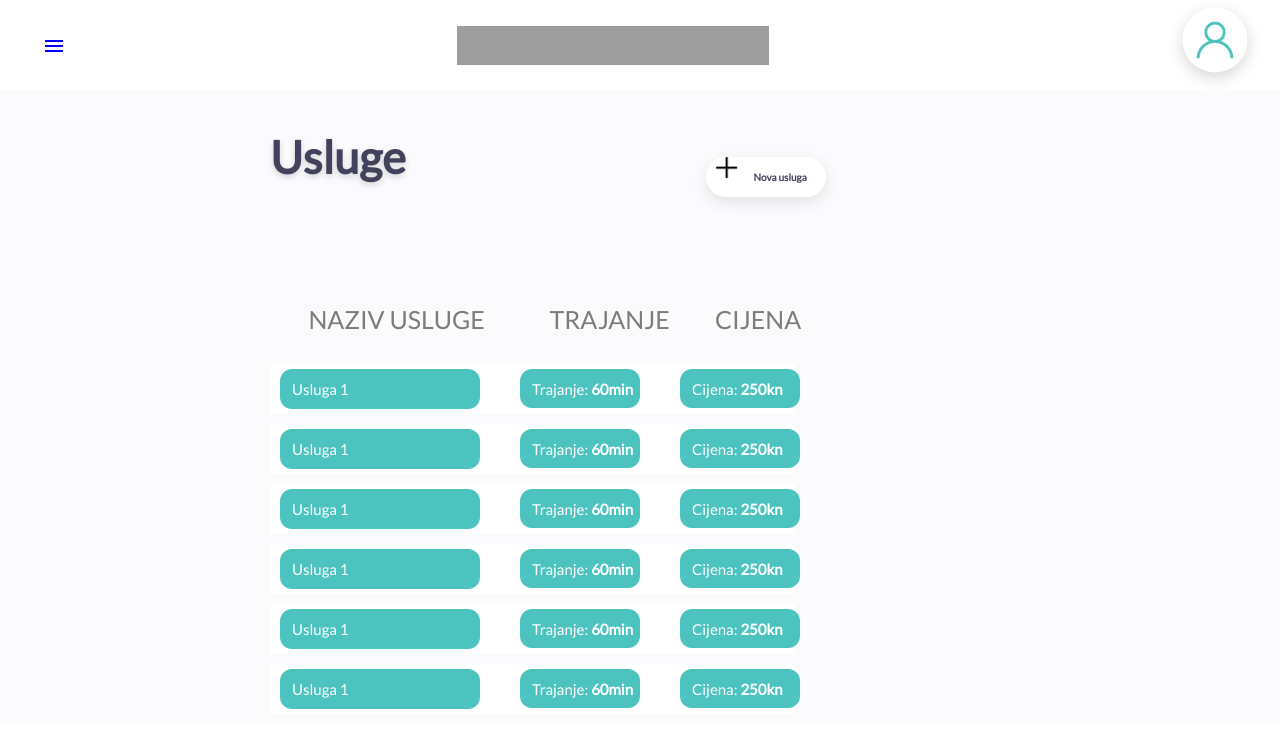
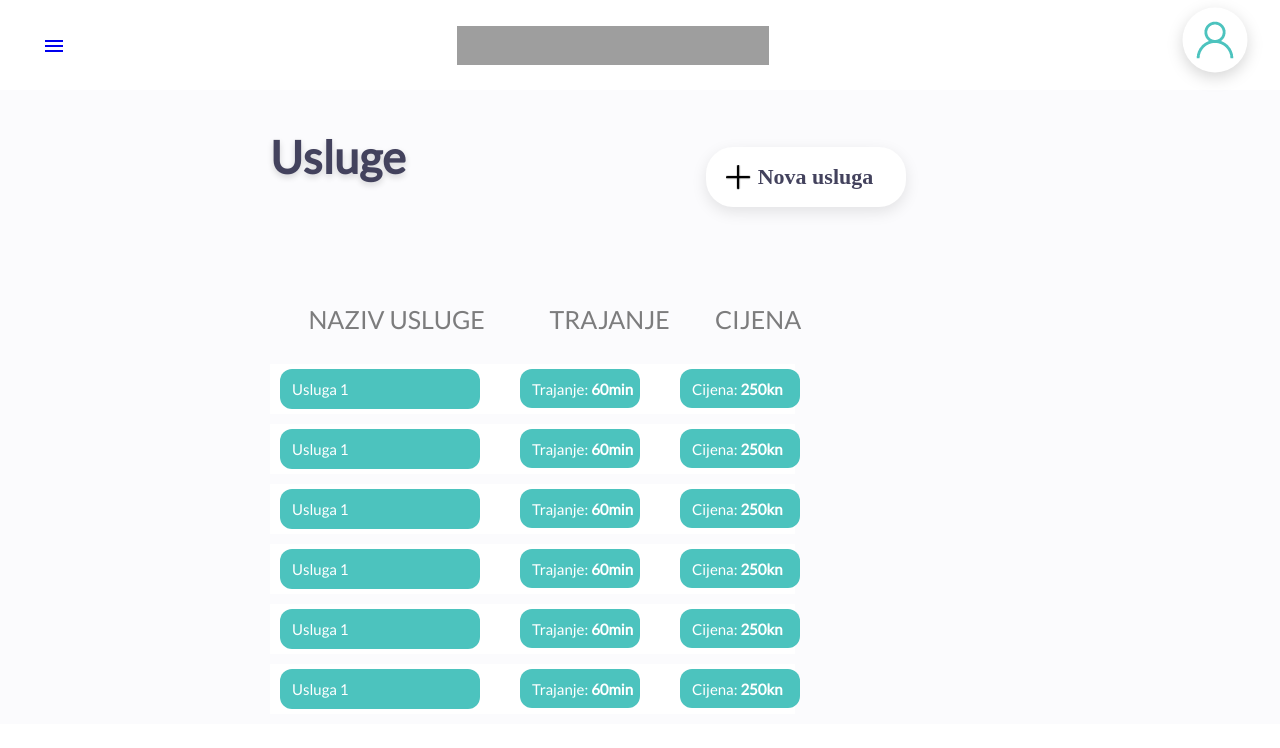
Before and after one commit to kuveeee/zavrsni-rad-kinetic-frontend, a React (Create React App) app: page /usluge in a window 1280 px wide. Shown: the top 748 px of the page. Built offline with nearby package versions, Linux system fonts and the light colour scheme; grey boxes are pictures that could not be loaded; the HTML template or start-up script is replaced by a standard one.

Commit message:
Changed margins on Dashboard. Fixed button on Usluge
Changed margins on Dashboard between cards.

```diff
--- a/src/assets/styles/Dashboard.css
+++ b/src/assets/styles/Dashboard.css
@@ -49,8 +49,8 @@
     line-height: 30px;
     text-align: left;
     color: #43425d;
-    margin-right: 70px;
-    margin-bottom: 70px;
+    margin-right: 100px;
+    margin-bottom: 100px;
     padding-top: 3px;
     padding-left: 20px;
 }
@@ -103,8 +103,8 @@
     line-height: 30px;
     text-align: left;
     color: #43425d;
-    margin-right: 70px;
-    margin-bottom: 70px;
+    margin-right: 100px;
+    margin-bottom: 100px;
     padding-top: 3px;
     padding-left: 20px;
 }
@@ -153,7 +153,7 @@
     color: #43425d;
     padding-top: 3px;
     padding-left: 20px;
-    margin-right: 184px;
+    margin-right: 215px;
 }
 
 .usluge:hover {
--- a/src/assets/styles/Usluge.css
+++ b/src/assets/styles/Usluge.css
@@ -15,28 +15,33 @@
     background: #FFFFFF 0% 0% no-repeat padding-box;
     box-shadow: 0px 5px 15px #0000001A;
     border-radius: 27px;
-    width: 120px;
-    height: 40px;
+    width: 200px;
+    height: 60px;
     align-self: center;
     display: table;
-    padding-left: 10px;
-    padding-right: 10px;
+    position: relative;
+    padding-left: 20px;
+    padding-right: 20px;
 }
 
 .nova_usluga img {
-    width: 22px;
-    height: 22px;
+    width: 25px;
+    height: 25px;
+    position: absolute;
+    top: 0;
+    bottom: 0;
+    margin: auto;
+}
+
+.nova_usluga h3 {
+    font: normal normal bold 18px/30px Source Sans Pro;
+    letter-spacing: 0px;
+    color: #43425D;
+    font-size: 22px;
     display: table-cell;
     vertical-align: middle;
     text-align: center;
-}
-
-.nova_usluga h3 {
-    color: #43425D;
-    font-size: 10px;
-    display: table-cell;
-    vertical-align: middle;
-    text-align: center;
+    padding-left: 20px;
 }
 
 .flex_row {
@@ -52,6 +57,7 @@
     flex-basis: 100%;
     flex: 1;
 }
+
 .usluge_tablica {
     width: 550px;
     display: table;
@@ -97,7 +103,7 @@
     padding-left: 12px;
 }
 
-.usluga p{
+.usluga p {
     display: table-cell;
     vertical-align: middle;
     color: white;
@@ -115,9 +121,9 @@
     margin-right: 40px;
     margin-top: 5px;
     padding-left: 12px;
+}
 
-}
-.trajanje p{
+.trajanje p {
     display: table-cell;
     vertical-align: middle;
     color: white;
@@ -136,7 +142,7 @@
     padding-left: 12px;
 }
 
-.cijena p{
+.cijena p {
     display: table-cell;
     vertical-align: middle;
     color: white;
--- a/src/views/Kalendar.js
+++ b/src/views/Kalendar.js
@@ -10,7 +10,7 @@ import {
     Appointments,
 } from '@devexpress/dx-react-scheduler-material-ui';
 
-const currentDate = '2021-08-29';
+const currentDate = '2021-08-30';
 const schedulerData = [
     { startDate: '2021-08-30T09:45', endDate: '2021-08-30T010:45', title: 'Rezervacija 1' },
     { startDate: '2021-08-30T14:00', endDate: '2021-08-30T16:00', title: 'Rezervacija 2' },
```
